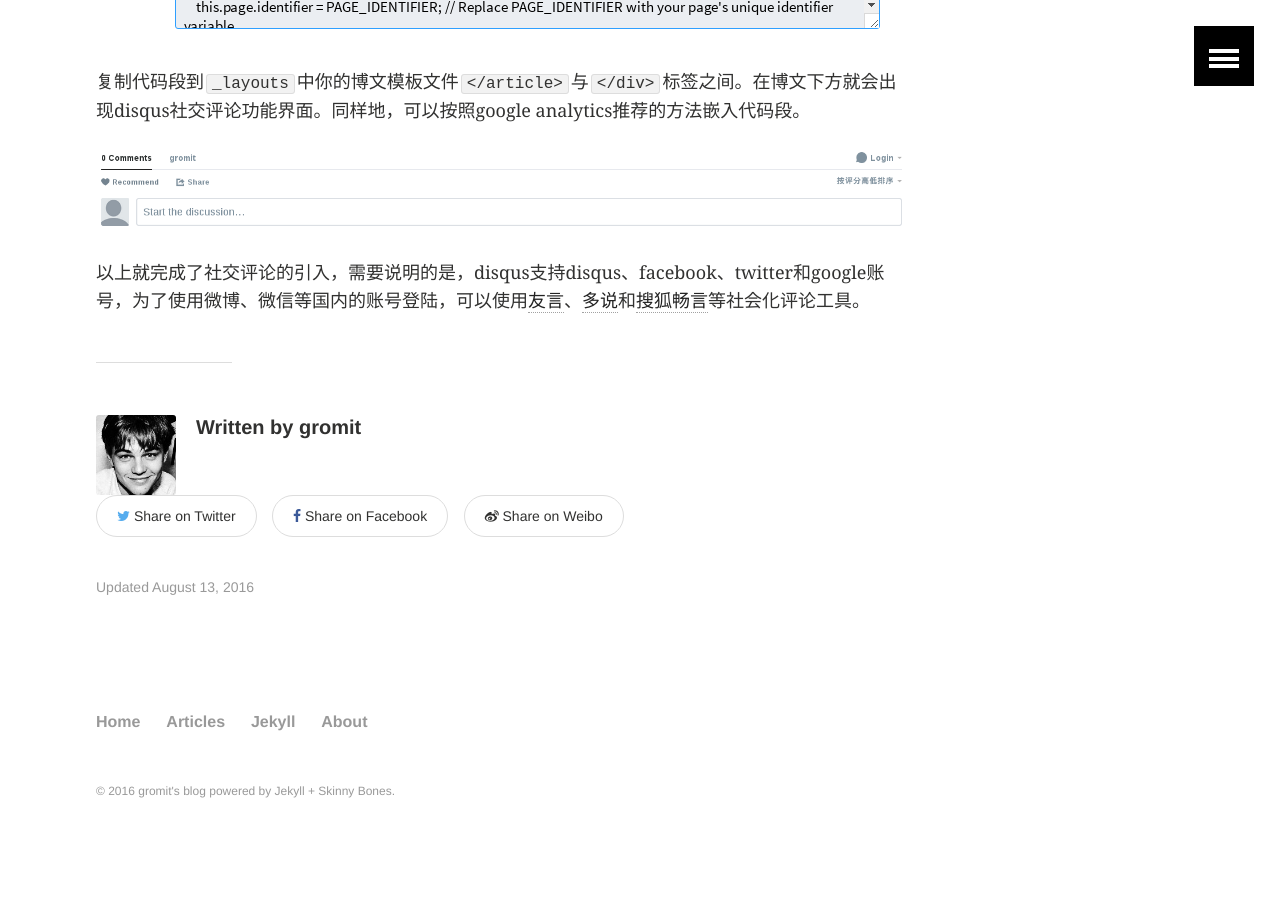
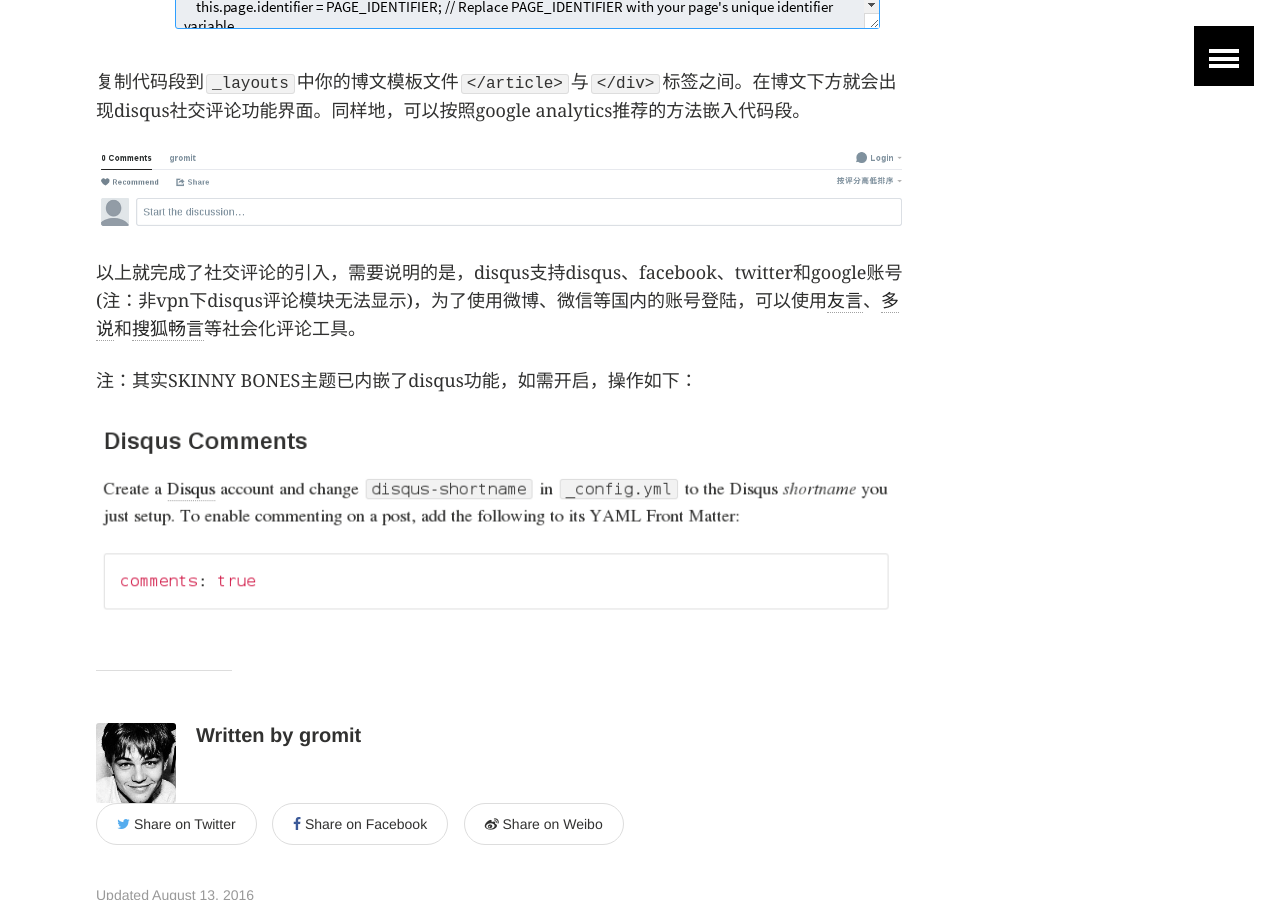
Before and after one commit to gro-mit/gro-mit.github.io, a Jekyll site: the page built from _posts/jekyll/2016-08-13-enhance-your-blog.markdown, in a window 1280 px wide and 900 px high, scrolled down 2795 px. Built offline with Jekyll 4.4.1, drawn with Linux system fonts in a browser that asks for light colours; comment, search, counter and statistics services are not loaded; before the commit the page ends 3672 px from its top, so only the background shows below that.

Commit message:
change watermark

```diff
--- a/_includes/image-credit.html
+++ b/_includes/image-credit.html
@@ -1 +1,3 @@
-<div class="image-credit">Image source: <a href="{{ page.image.creditlink }}" itemprop="citation">{{ page.image.credit }}</a></div><!-- /.image-credit -->
+<div class="image-credit">
+<a href="{{ page.image.creditlink }}" itemprop="citation">{{ page.image.credit }}</a><i> <b>via</b></i> {{ site.owner.name }}
+</div><!-- /.image-credit -->
--- a/_posts/2016-08-10-hello-my-bolg.markdown
+++ b/_posts/2016-08-10-start-from-here.markdown
@@ -2,7 +2,7 @@
 layout: article
 title:  start from here
 date:   2016-08-10
-categories: notes
+categories: articles
 image:
  teaser: startup.jpg
 ---
--- a/_posts/jekyll/2016-08-13-enhance-your-blog.markdown
+++ b/_posts/jekyll/2016-08-13-enhance-your-blog.markdown
@@ -50,7 +50,12 @@
 
 ![pic]({{ site.url }}/images/jekyll/201608/shot8.png)
 
-以上就完成了社交评论的引入，需要说明的是，disqus支持disqus、facebook、twitter和google账号，为了使用微博、微信等国内的账号登陆，可以使用[友言][youyan]、[多说][duoshuo]和[搜狐畅言][changyan]等社会化评论工具。
+以上就完成了社交评论的引入，需要说明的是，disqus支持disqus、facebook、twitter和google账号(注：非vpn下disqus评论模块无法显示)，为了使用微博、微信等国内的账号登陆，可以使用[友言][youyan]、[多说][duoshuo]和[搜狐畅言][changyan]等社会化评论工具。
+
+注：其实SKINNY BONES主题已内嵌了disqus功能，如需开启，操作如下：
+
+![pic]({{ site.url }}/images/jekyll/201608/shot9.png)
+
 
 
 [analytics]: https://analytics.google.com
```
Also changed, not shown: images/jekyll/201608/shot9.png (added).
